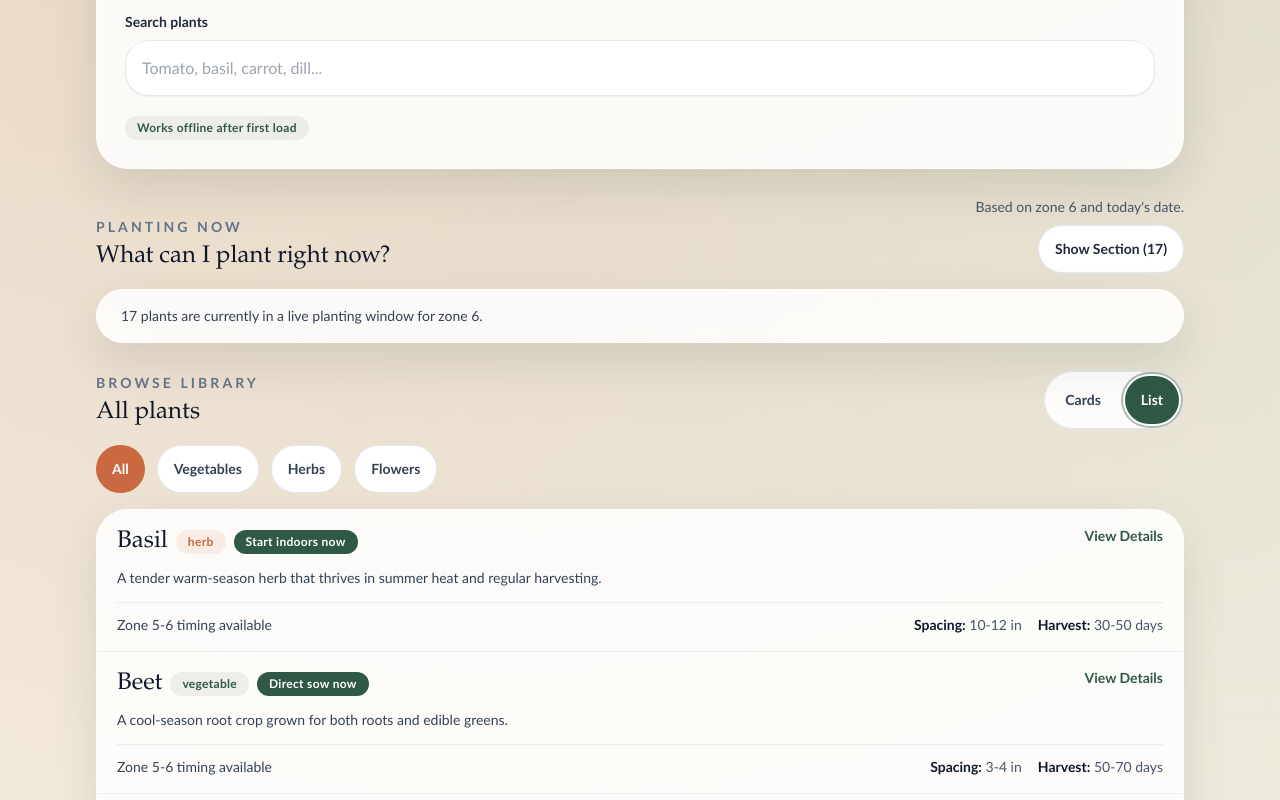
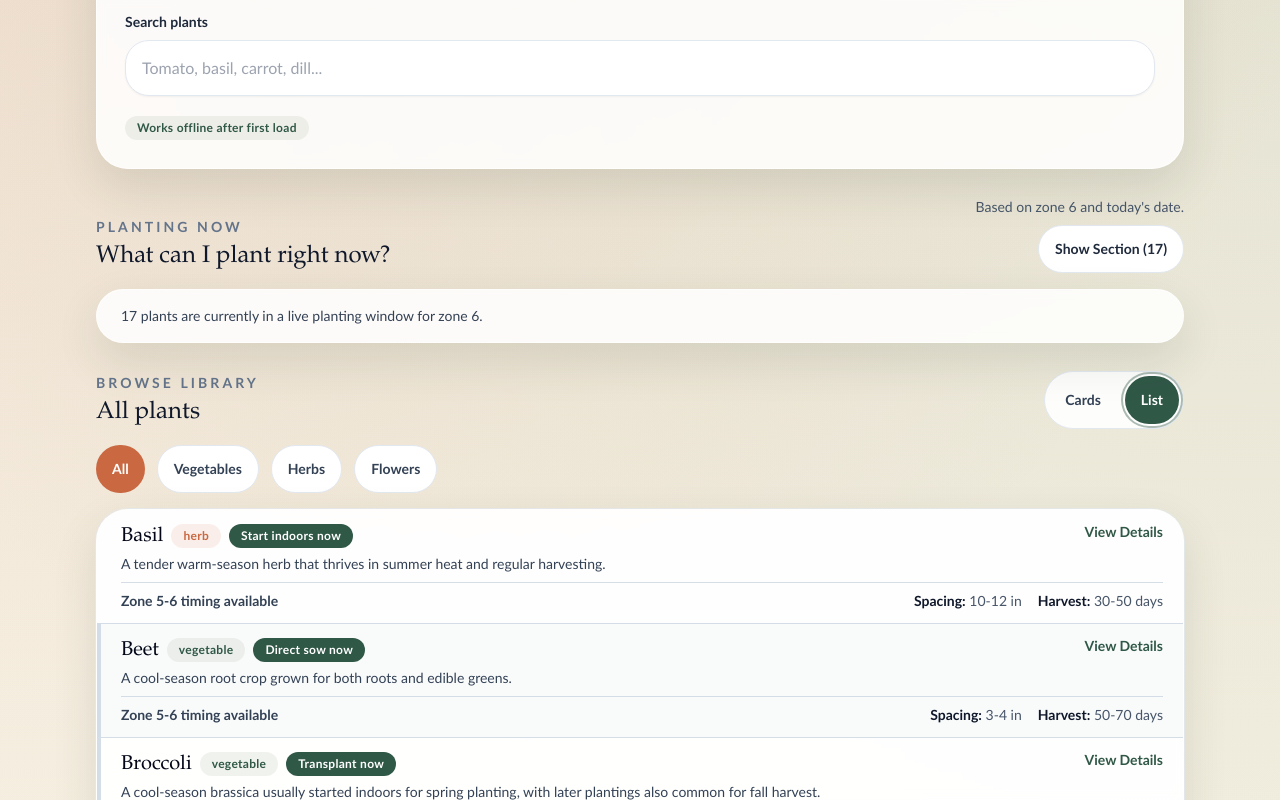
Before and after one commit to HelpfulEngineer/SowSimple, a React (Vite) app: page / in a window 1280 px wide. Both pictures are taken after a click on the button "List". Shown: the part 497-1297 px from the top of the page. Built offline with nearby package versions, Linux system fonts and the light colour scheme.

Commit message:
Polish list view row contrast and summary clamping

```diff
--- a/src/components/PlantCard.tsx
+++ b/src/components/PlantCard.tsx
@@ -31,14 +31,14 @@ export function PlantCard({
     return (
       <Link
         to={`/plant/${plant.id}`}
-        className="block px-4 py-4 transition duration-150 hover:bg-slate-50/80 focus:outline-none focus:ring-2 focus:ring-inset focus:ring-pine/30 sm:px-5"
+        className="block border-l-4 border-transparent px-4 py-3 transition duration-150 odd:bg-white/70 even:bg-slate-50/80 hover:border-moss/60 hover:bg-moss/10 focus:border-pine focus:outline-none focus:ring-2 focus:ring-inset focus:ring-pine/30 sm:px-5"
       >
-        <div className="flex items-start gap-4">
+        <div className="flex items-start gap-3">
           <div className="min-w-0 flex-1">
-            <div className="flex flex-col gap-3 sm:flex-row sm:items-start sm:justify-between">
+            <div className="flex flex-col gap-2 sm:flex-row sm:items-start sm:justify-between">
               <div className="min-w-0">
                 <div className="flex flex-wrap items-center gap-2">
-                  <p className="font-display text-xl text-slate-900 sm:text-2xl">
+                  <p className="font-display text-lg text-slate-950 sm:text-xl">
                     {plant.name}
                   </p>
                   <span className={`label-chip ${categoryStyles[plant.category]}`}>
@@ -51,7 +51,7 @@ export function PlantCard({
                   ) : null}
                 </div>
 
-                <p className="mt-2 text-sm leading-6 text-slate-700">
+                <p className="summary-clamp mt-1 text-sm leading-5 text-slate-700">
                   {plant.summary}
                 </p>
               </div>
@@ -61,8 +61,8 @@ export function PlantCard({
               </span>
             </div>
 
-            <div className="mt-3 grid gap-2 border-t border-slate-200/80 pt-3 text-sm text-slate-600 sm:grid-cols-[minmax(0,1.4fr)_auto_auto] sm:items-center sm:gap-4">
-              <p className="font-medium text-slate-700">{timingText}</p>
+            <div className="mt-2 grid gap-1.5 border-t border-slate-300/80 pt-2 text-xs text-slate-600 sm:grid-cols-[minmax(0,1.4fr)_auto_auto] sm:items-center sm:gap-4 sm:text-sm">
+              <p className="font-semibold text-slate-700">{timingText}</p>
               <p>
                 <span className="font-semibold text-slate-900">Spacing:</span>{" "}
                 {plant.spacing.minInches}-{plant.spacing.maxInches} in
@@ -74,7 +74,7 @@ export function PlantCard({
             </div>
           </div>
 
-          <span className="shrink-0 pt-1 text-lg text-slate-400 sm:hidden">
+          <span className="shrink-0 pt-0.5 text-lg text-slate-400 sm:hidden">
             &gt;
           </span>
         </div>
--- a/src/pages/HomePage.tsx
+++ b/src/pages/HomePage.tsx
@@ -164,7 +164,7 @@ export function HomePage() {
   const libraryLayoutClass =
     libraryView === "cards"
       ? "grid gap-4 sm:grid-cols-2 xl:grid-cols-3"
-      : "surface-card overflow-hidden divide-y divide-slate-200/70";
+      : "surface-card overflow-hidden divide-y divide-slate-300/80 ring-1 ring-slate-200/70";
 
   return (
     <div className="space-y-7 pb-6">
--- a/src/styles/index.css
+++ b/src/styles/index.css
@@ -60,4 +60,11 @@
   .label-chip {
     @apply inline-flex items-center rounded-full px-3 py-1 text-xs font-semibold tracking-wide;
   }
+
+  .summary-clamp {
+    display: -webkit-box;
+    -webkit-box-orient: vertical;
+    -webkit-line-clamp: 2;
+    overflow: hidden;
+  }
 }
```
